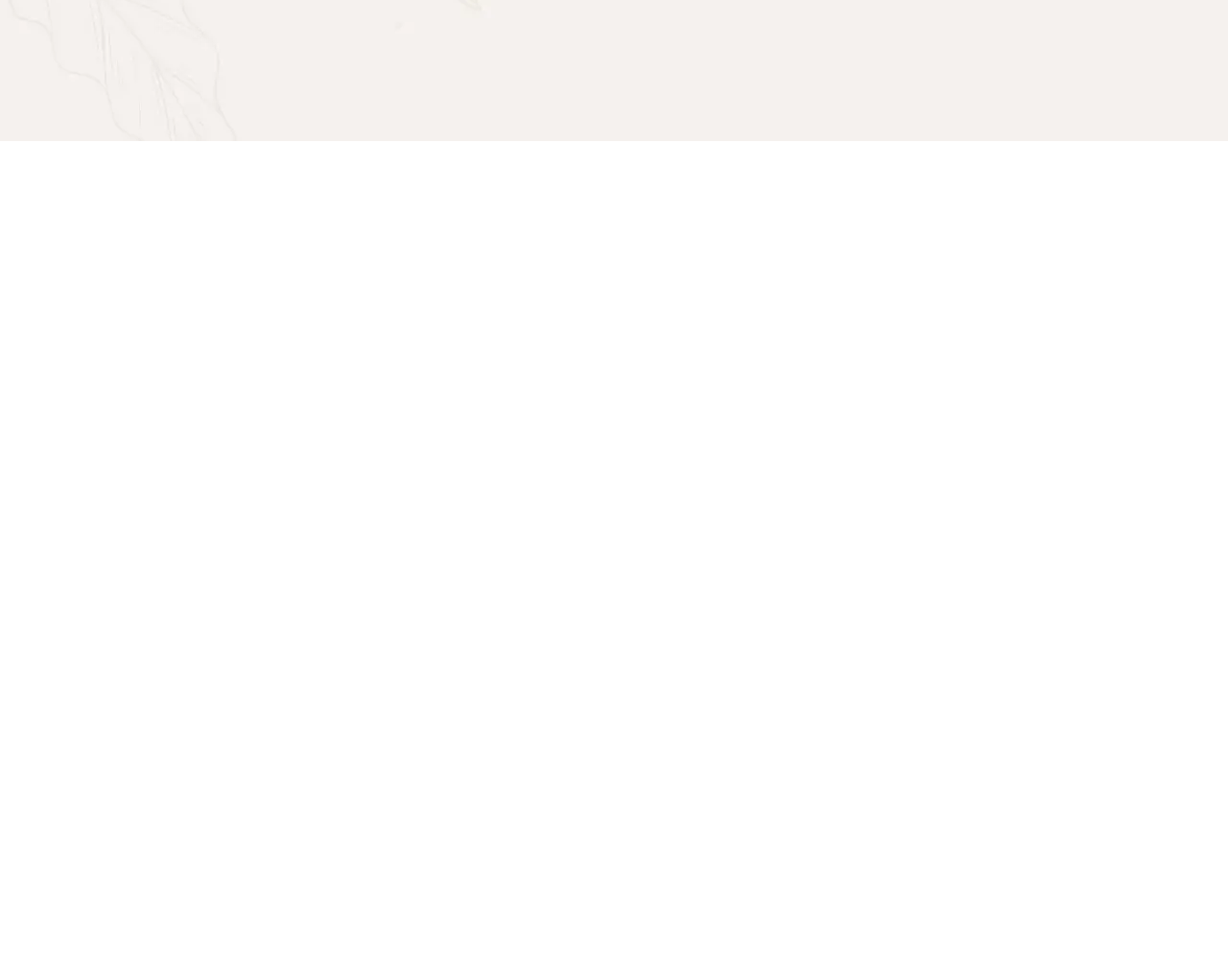
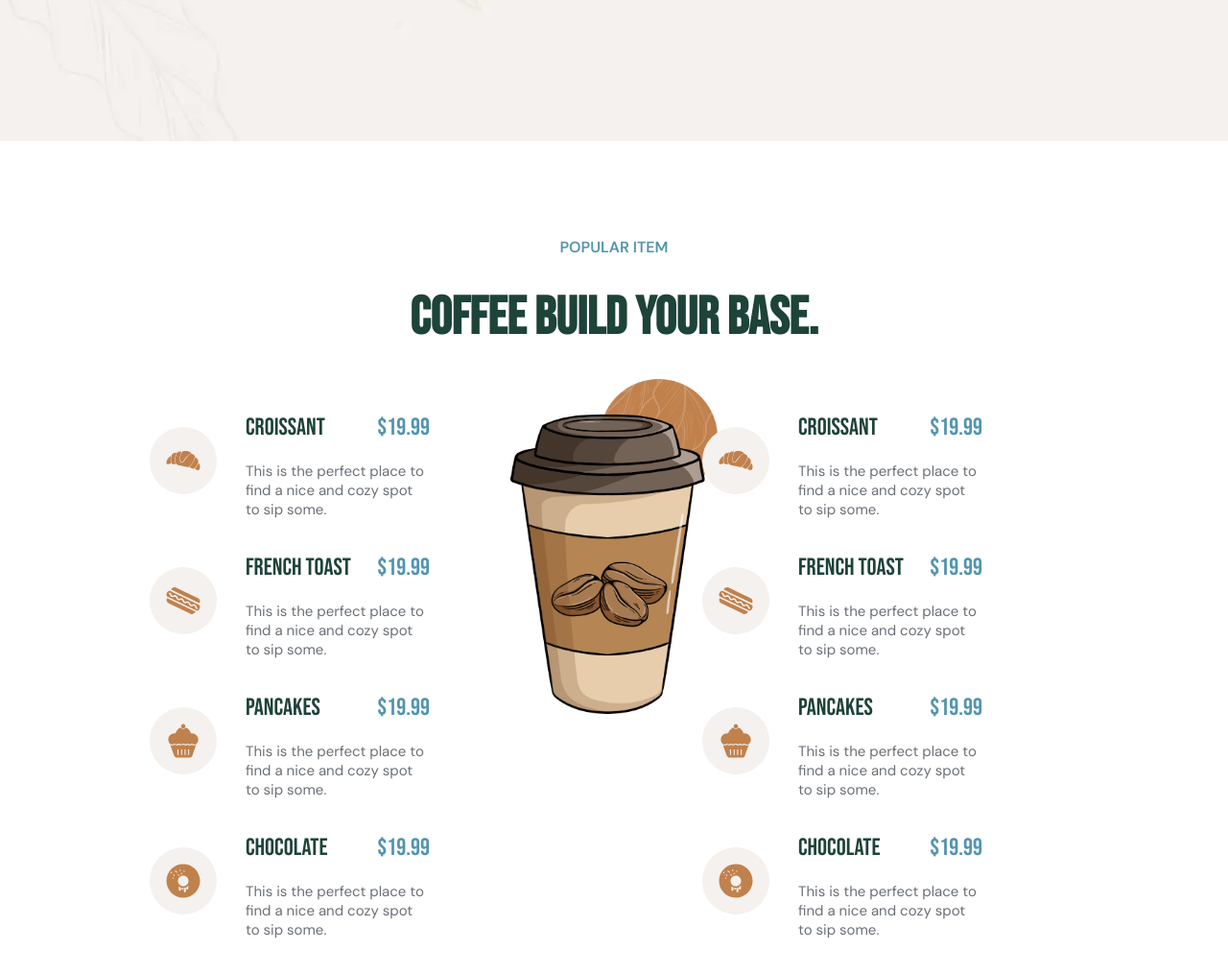
Before and after one commit to zahid-official/practice-05, a plain HTML site: page index.html in a window 1280 px wide. Shown: the part 654-1668 px from the top of the page at 96% size. Before the commit the page ends 801 px from the top, so only its background shows below. Drawn offline with Linux system fonts and the light colour scheme.

Commit message:
Content Part

```diff
--- a/index.html
+++ b/index.html
@@ -12,7 +12,7 @@
             <div class="logo">
                 <a href="#"><img src="images/logo.png" alt="logo"></a>
             </div>
-            <div class="reservation">
+            <div class="reserv">
                 <button>Reservation</button>
             </div>
         </div>
@@ -31,5 +31,110 @@
             </div>
         </div>
     </header>
+    <!-- header-area end -->
+
+    <section class="content-area">
+        <div class="content-title">
+            <span>POPULAR ITEM</span>
+            <h3>COFFEE BUILD YOUR BASE.</h3>
+        </div>
+        <div class="content-menu">
+            <div class="content-item">
+                <div class="item-details">
+                    <div class="item-icon">
+                        <img src="images/icon-feature/i1.svg" alt="icon">
+                    </div>
+                    <div class="item-price">
+                        <h4>CROISSANT</h4>
+                        <h4>$19.99</h4>
+                    </div>
+                    <p>This is the perfect place to find a nice and cozy spot to sip some.</p>
+                </div>
+
+                <div class="item-details">
+                    <div class="item-icon">
+                        <img src="images/icon-feature/i2.svg" alt="icon">
+                    </div>
+                    <div class="item-price">
+                        <h4>FRENCH TOAST</h4>
+                        <h4>$19.99</h4>
+                    </div>
+                    <p>This is the perfect place to find a nice and cozy spot to sip some.</p>
+                </div>
+
+                <div class="item-details">
+                    <div class="item-icon">
+                        <img src="images/icon-feature/i3.svg" alt="icon">
+                    </div>
+                    <div class="item-price">
+                        <h4>PANCAKES</h4>
+                        <h4>$19.99</h4>
+                    </div>
+                    <p>This is the perfect place to find a nice and cozy spot to sip some.</p>
+                </div>
+
+                <div class="item-details">
+                    <div class="item-icon">
+                        <img src="images/icon-feature/i4.svg" alt="icon">
+                    </div>
+                    <div class="item-price">
+                        <h4>CHOCOLATE</h4>
+                        <h4>$19.99</h4>
+                    </div>
+                    <p>This is the perfect place to find a nice and cozy spot to sip some.</p>
+                </div>
+            </div>
+
+            <div class="content-item2">
+                <img src="images/3.webp" alt="photo">
+            </div>
+
+            <div class="content-item">
+                <div class="item-details">
+                    <div class="item-icon">
+                        <img src="images/icon-feature/i1.svg" alt="icon">
+                    </div>
+                    <div class="item-price">
+                        <h4>CROISSANT</h4>
+                        <h4>$19.99</h4>
+                    </div>
+                    <p>This is the perfect place to find a nice and cozy spot to sip some.</p>
+                </div>
+
+                <div class="item-details">
+                    <div class="item-icon">
+                        <img src="images/icon-feature/i2.svg" alt="icon">
+                    </div>
+                    <div class="item-price">
+                        <h4>FRENCH TOAST</h4>
+                        <h4>$19.99</h4>
+                    </div>
+                    <p>This is the perfect place to find a nice and cozy spot to sip some.</p>
+                </div>
+
+                <div class="item-details">
+                    <div class="item-icon">
+                        <img src="images/icon-feature/i3.svg" alt="icon">
+                    </div>
+                    <div class="item-price">
+                        <h4>PANCAKES</h4>
+                        <h4>$19.99</h4>
+                    </div>
+                    <p>This is the perfect place to find a nice and cozy spot to sip some.</p>
+                </div>
+
+                <div class="item-details">
+                    <div class="item-icon">
+                        <img src="images/icon-feature/i4.svg" alt="icon">
+                    </div>
+                    <div class="item-price">
+                        <h4>CHOCOLATE</h4>
+                        <h4>$19.99</h4>
+                    </div>
+                    <p>This is the perfect place to find a nice and cozy spot to sip some.</p>
+                </div>
+            </div>
+        </div>
+    </section>
 </body>
 </html>
--- a/style.css
+++ b/style.css
@@ -76,3 +76,64 @@ h1,h2,h3,h4,h5,h6{
     margin-bottom: 20px;
     color: RGB(107, 112, 118);
 }
+
+/* content-area */
+.content-area{
+    width: 60%;
+    margin: 0 auto;
+    padding: 100px 0;
+}
+.content-title{
+    font-weight: 600;
+    text-align: center;
+    color: rgba(83, 148, 173, 1);
+}
+.content-title h3{
+    font-size: 55px;
+    margin: 30px 0;
+    color: rgba(30, 67, 57, 1);
+}
+
+
+.content-menu{
+    display: flex;
+    align-self: center;
+    justify-content: space-between;
+}
+.content-item{
+    width: 25%;
+}
+.content-item2{
+    width: 28%;
+}
+.item-details{
+    position: relative;
+}
+.item-details p{
+    font-size: 15px;
+    color: rgba(107, 112, 118, 1);
+}
+.item-icon{
+    width: 40px;
+    height: 40px;
+    padding: 15px;
+    border-radius: 50%;
+    color: rgb(193, 129, 76);
+    background-color: rgb(244, 241, 238);
+    position: absolute;
+    top: 50px;
+    left: -100px;
+}
+.item-price{
+    display: flex;
+    justify-content: space-between;
+}
+.item-price h4{
+    font-size: 25px;
+    font-weight: 500;
+    padding: 35px 0 20px;
+    color: RGB(30, 67, 57);
+}
+.item-price h4:last-child{
+    color: rgb(83, 148, 173);
+}
```
Also changed, not shown: images/2.webp (added), images/3.webp (added), images/bg2.webp (added), images/icon-feature/i1.svg (added), images/icon-feature/i2.svg (added), images/icon-feature/i3.svg (added), images/icon-feature/i4.svg (added), images/icon-feature/i5.svg (added), images/icon-feature/i6.svg (added), images/icon-feature/i7.svg (added), images/icon-feature/i8.svg (added).
